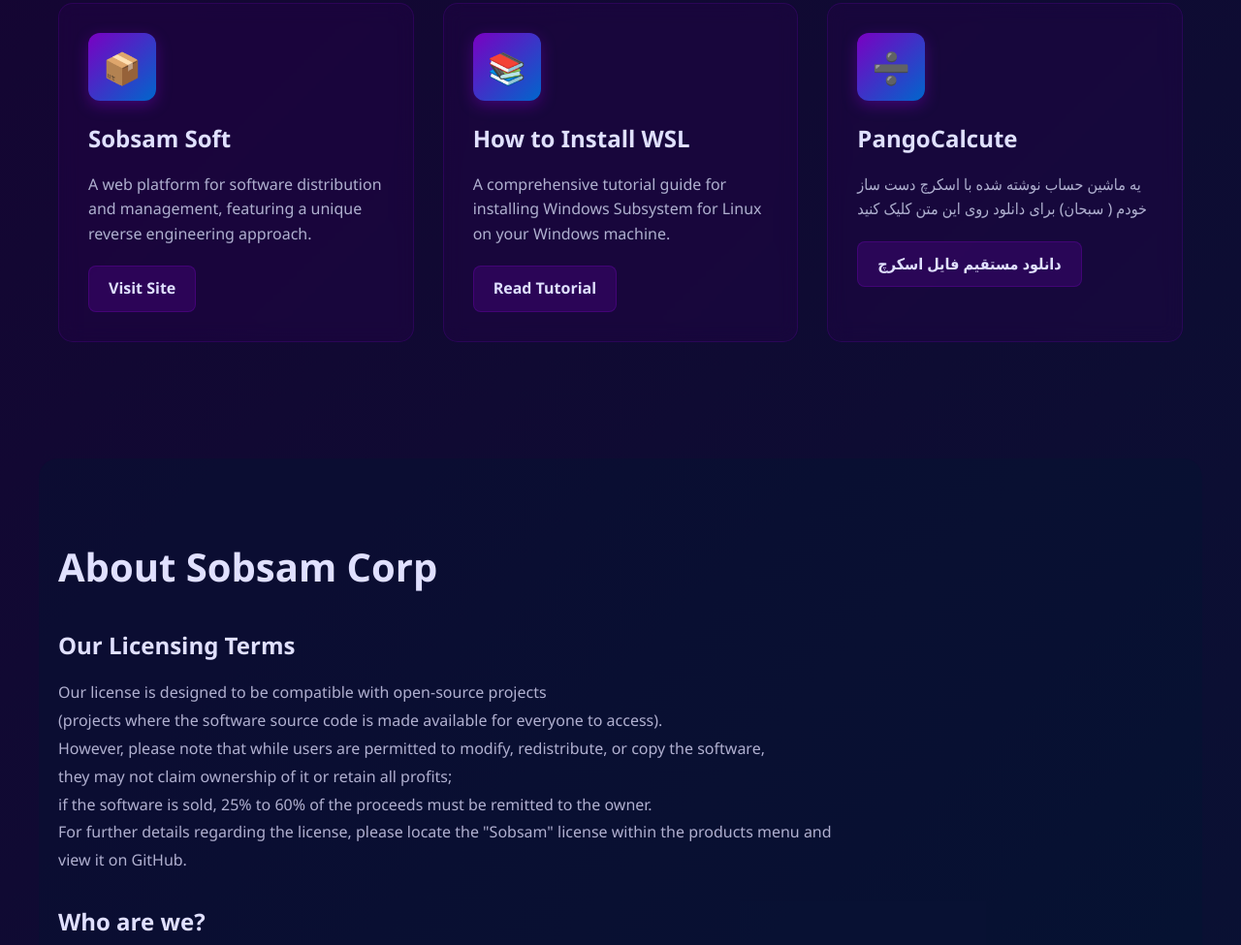
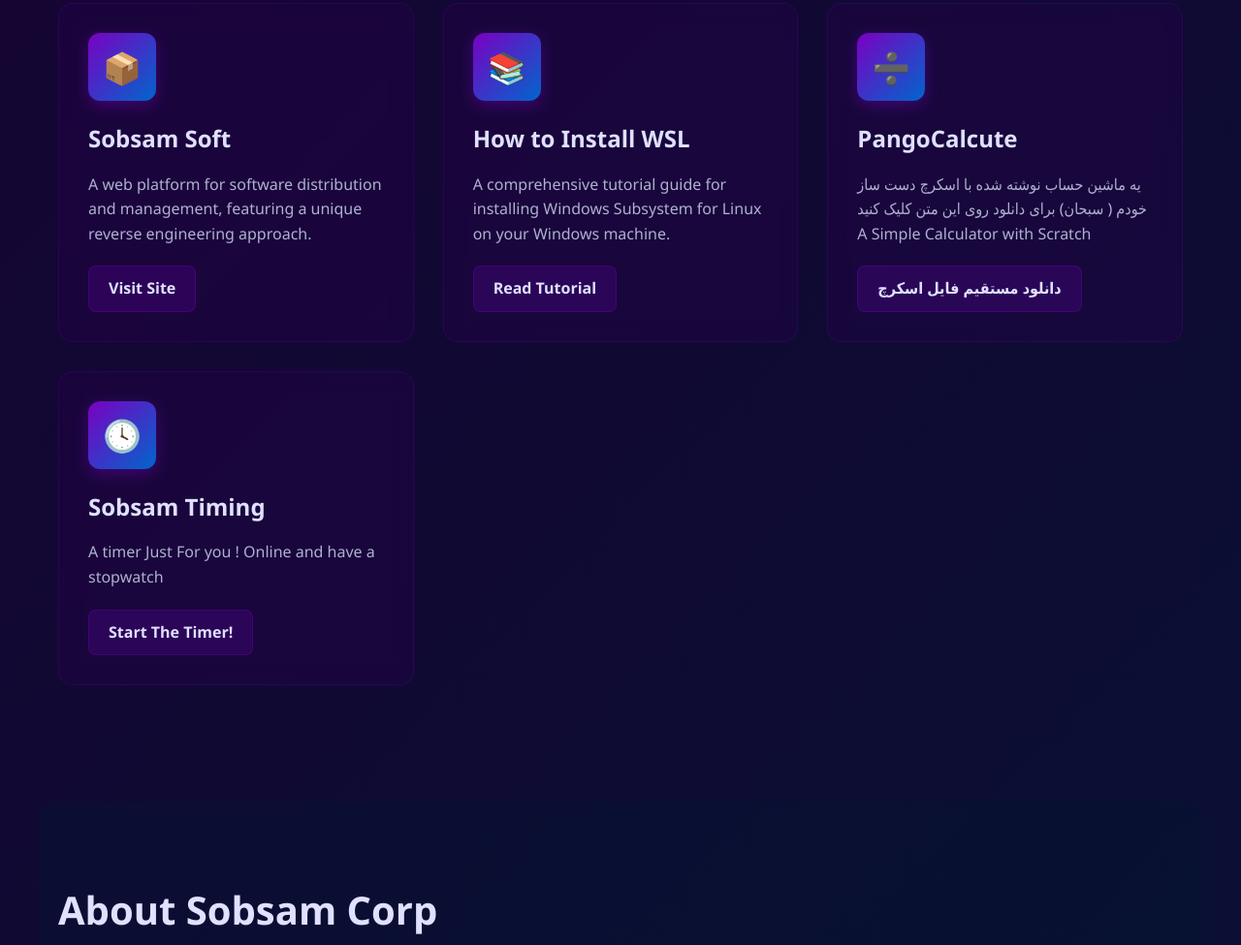
Before and after one commit to sobhan555588/sobsam, a plain HTML site: page index.html in a window 1280 px wide. Shown: the part 1183-2158 px from the top of the page at 97% size. Drawn offline with Linux system fonts and the light colour scheme.

Commit message:
Update index.html

```diff
--- a/index.html
+++ b/index.html
@@ -690,8 +690,15 @@
             <div class="product-card" onclick="window.location.href='https://github.com/sobhan555588/pangocalc/raw/refs/heads/main/Scratch%20Project.sb3'">
                 <div class="product-icon">➗</div>
                 <h3>PangoCalcute</h3>
-                <p>یه ماشین حساب نوشته شده با اسکرچ دست ساز خودم ( سبحان) برای دانلود روی این متن کلیک کنید</p>
+                <p>یه ماشین حساب نوشته شده با اسکرچ دست ساز خودم ( سبحان) برای دانلود روی این متن کلیک کنید<br>
+                A Simple Calculator with Scratch</p>
                 <a class="product-link">دانلود مستقیم فایل اسکرچ</a>
+            </div>
+            <div class="product-card" onclick="window.location.href='https://sobhan555588.github.io/sobsam.timing'">
+                <div class="product-icon">🕓</div>
+                <h3>Sobsam Timing</h3>
+                <p>A timer Just For you ! Online and have a stopwatch</p>
+                <a class="product-link">Start The Timer!</a>
             </div>
         </div>
     </section>
```
